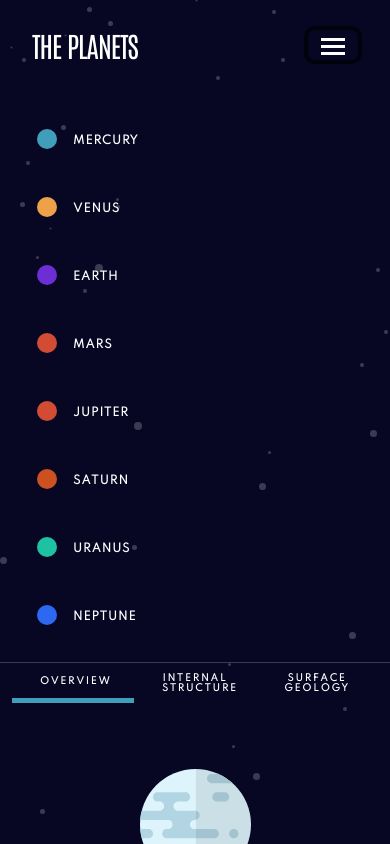
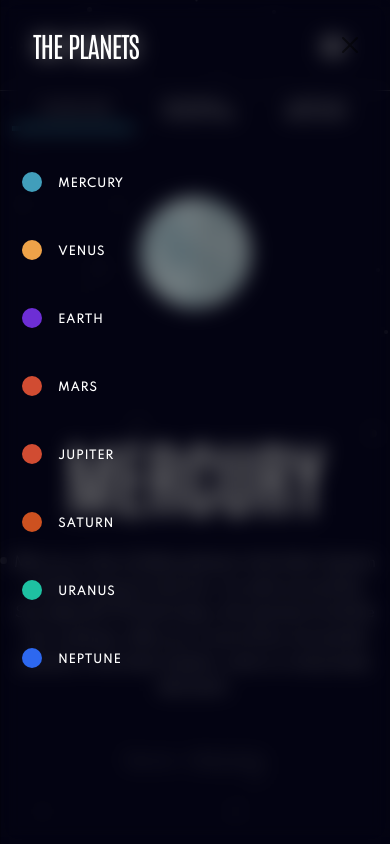
Before and after one commit to EnF1NeeT/Planets-fact-site, a website: page index.html in a window 390 px wide. Both pictures are taken after a click on the button "Toggle navigation". Shown: the top 844 px of the page. Drawn offline with nearby package versions, Linux system fonts and the light colour scheme.

Commit message:
Update nav on mobile

```diff
--- a/index.html
+++ b/index.html
@@ -41,7 +41,7 @@
       <nav class="navbar navbar-expand-lg">
         <div class="container-fluid p-0">
           <a class="navbar-brand p-0 m-0" href="#">THE PLANETS</a>
-          <button
+          <!-- <button
             class="navbar-toggler"
             type="button"
             data-bs-toggle="collapse"
@@ -58,7 +58,7 @@
                 <a
                   class="nav-link d-flex flex-row gap-3 p-0"
                   id="mercury"
-                  href="#"
+                  href="#mercury"
                   ><span class="little-planet"></span> Mercury</a
                 >
               </li>
@@ -66,7 +66,7 @@
                 <a
                   class="nav-link d-flex flex-row gap-3 p-0"
                   id="venus"
-                  href="#"
+                  href="#venus"
                   ><span class="little-planet"></span> Venus</a
                 >
               </li>
@@ -74,12 +74,15 @@
                 <a
                   class="nav-link d-flex flex-row gap-3 p-0"
                   id="earth"
-                  href="#"
+                  href="#earth"
                   ><span class="little-planet"></span> Earth</a
                 >
               </li>
               <li class="nav-item">
-                <a class="nav-link d-flex flex-row gap-3 p-0" id="mars" href="#"
+                <a
+                  class="nav-link d-flex flex-row gap-3 p-0"
+                  id="mars"
+                  href="#mars"
                   ><span class="little-planet"></span> Mars</a
                 >
               </li>
@@ -87,7 +90,7 @@
                 <a
                   class="nav-link d-flex flex-row gap-3 p-0"
                   id="jupiter"
-                  href="#"
+                  href="#jupiter"
                   ><span class="little-planet"></span> Jupiter</a
                 >
               </li>
@@ -95,7 +98,7 @@
                 <a
                   class="nav-link d-flex flex-row gap-3 p-0"
                   id="saturn"
-                  href="#"
+                  href="#saturn"
                   ><span class="little-planet"></span> Saturn</a
                 >
               </li>
@@ -103,7 +106,7 @@
                 <a
                   class="nav-link d-flex flex-row gap-3 p-0"
                   id="uranus"
-                  href="#"
+                  href="#uranus"
                   ><span class="little-planet"></span> Uranus</a
                 >
               </li>
@@ -111,11 +114,105 @@
                 <a
                   class="nav-link d-flex flex-row gap-3 p-0"
                   id="neptune"
-                  href="#"
+                  href="#neptune"
                   ><span class="little-planet"></span> Neptune</a
                 >
               </li>
             </ul>
+          </div> -->
+          <button
+            class="navbar-toggler"
+            type="button"
+            data-bs-toggle="offcanvas"
+            data-bs-target="#offcanvasNavbar"
+            aria-controls="offcanvasNavbar"
+            aria-label="Toggle navigation"
+          >
+            <span class="navbar-toggler-icon"></span>
+          </button>
+          <div
+            class="offcanvas offcanvas-end bg-transparent"
+            tabindex="-1"
+            id="offcanvasNavbar"
+            aria-labelledby="offcanvasNavbarLabel"
+          >
+            <div class="offcanvas-header">
+              <a class="navbar-brand p-0 m-0" href="#">THE PLANETS</a>
+              <button
+                type="button"
+                class="btn-close"
+                data-bs-dismiss="offcanvas"
+                aria-label="Close"
+              ></button>
+            </div>
+            <div class="offcanvas-body">
+              <ul class="navbar-nav justify-content-end flex-grow-1 pe-3">
+                <li class="nav-item">
+                  <a
+                    class="nav-link d-flex flex-row gap-3 p-0"
+                    id="mercury"
+                    href="#mercury"
+                    ><span class="little-planet"></span> Mercury</a
+                  >
+                </li>
+                <li class="nav-item">
+                  <a
+                    class="nav-link d-flex flex-row gap-3 p-0"
+                    id="venus"
+                    href="#venus"
+                    ><span class="little-planet"></span> Venus</a
+                  >
+                </li>
+                <li class="nav-item">
+                  <a
+                    class="nav-link d-flex flex-row gap-3 p-0"
+                    id="earth"
+                    href="#earth"
+                    ><span class="little-planet"></span> Earth</a
+                  >
+                </li>
+                <li class="nav-item">
+                  <a
+                    class="nav-link d-flex flex-row gap-3 p-0"
+                    id="mars"
+                    href="#mars"
+                    ><span class="little-planet"></span> Mars</a
+                  >
+                </li>
+                <li class="nav-item">
+                  <a
+                    class="nav-link d-flex flex-row gap-3 p-0"
+                    id="jupiter"
+                    href="#jupiter"
+                    ><span class="little-planet"></span> Jupiter</a
+                  >
+                </li>
+                <li class="nav-item">
+                  <a
+                    class="nav-link d-flex flex-row gap-3 p-0"
+                    id="saturn"
+                    href="#saturn"
+                    ><span class="little-planet"></span> Saturn</a
+                  >
+                </li>
+                <li class="nav-item">
+                  <a
+                    class="nav-link d-flex flex-row gap-3 p-0"
+                    id="uranus"
+                    href="#uranus"
+                    ><span class="little-planet"></span> Uranus</a
+                  >
+                </li>
+                <li class="nav-item">
+                  <a
+                    class="nav-link d-flex flex-row gap-3 p-0"
+                    id="neptune"
+                    href="#neptune"
+                    ><span class="little-planet"></span> Neptune</a
+                  >
+                </li>
+              </ul>
+            </div>
           </div>
         </div>
       </nav>
@@ -140,7 +237,7 @@
             <div
               class="col-md-8 d-flex justify-content-center align-items-center"
             >
-              <div class="planet-img" planet="mercury">
+              <div class="planet-img" planet="mercury" id="mercury">
                 <img
                   src="./assets/planet-mercury.svg"
                   class="w-100"
--- a/script.js
+++ b/script.js
@@ -298,6 +298,10 @@ document.querySelector(".navbar-nav").addEventListener("click", function (e) {
       radius.textContent = data.radius;
       // Temperature
       temperature.textContent = data.temperature;
+      document.querySelector(".collapse").classList.add("collapsing");
+      document.querySelector(".collapse").classList.remove("show");
+
+      document.querySelector(".collapse").classList.remove("collapsing");
     }
   });
 });
@@ -317,9 +321,6 @@ planets.forEach((planet) => {
 const contentChange = function (e) {
   console.log(e.target.id.split("-")[0]);
   if (e.target.id.split("-")[0] === "overview") {
-    document
-      .querySelector("#planet-name")
-      .classList.remove("tracking-out-contract");
     overview.textContent = data[0].overview.content;
     document.getElementById(
       "planet-img"
--- a/style.css
+++ b/style.css
@@ -310,3 +310,11 @@ div.planet-img[planet="neptune"] {
   background-color: var(--mercury);
   border-color: var(--mercury);
 }
+.offcanvas {
+  /* blured bg */
+  backdrop-filter: blur(10px);
+  -webkit-backdrop-filter: blur(10px);
+}
+.offcanvas-header {
+  padding: 27px 32px;
+}
```
Also changed, not shown: assets/icon-close.png (added), assets/icon-close.svg (added), 1 other file.
